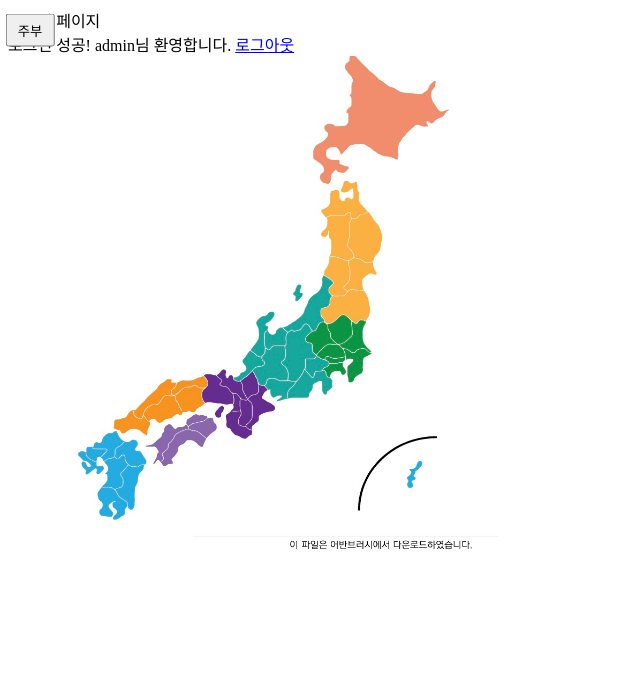
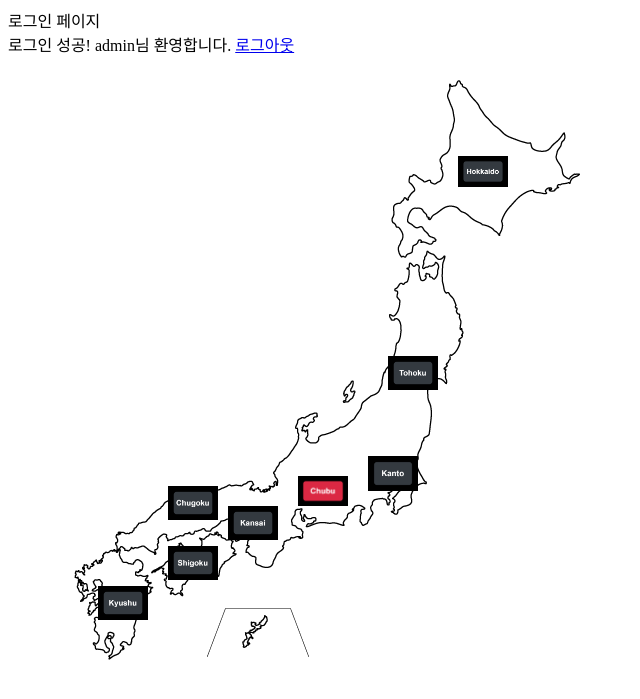
Before and after one commit to japantravelwebsite/login, a Django app: template users/templates/users/login.html in a window 1280 px wide. Shown: the top 699 px of the page, without its empty margins (0-640 px from the left). Run offline with Django 4.2, Linux system fonts and the light colour scheme; the template is opened without the code that fills it, so the values that code supplies are empty; a user stored in the database is signed in.

Commit message:
3/18 addmap_update

```diff
--- a/static/login.css
+++ b/static/login.css
@@ -1,12 +1,11 @@
-img{
+.picture{
     width: 500;
     height: 500;
 }
 
-.styled {
-    padding: 5px 10px;
-    text-align: center;
-    position: absolute;
+.chubu {
+    width: 10;
+    height: 5;
     top: 30px;
     left: 30px;
     transform: translate(-50%, -50%);
--- a/users/templates/users/login.html
+++ b/users/templates/users/login.html
@@ -1,4 +1,72 @@
-{% load static %}
+<!DOCTYPE html>
+<html>
+<head>
+   <title>Image on Image</title>
+   <style>
+      .container {
+         position: relative;
+      }
+
+      .chubu-image {
+         position: absolute;
+         top: 420px;
+         left: 290px;
+         z-index: 1;
+         width: 50px;
+      }
+      .chugoku-image {
+         position: absolute;
+         top: 430px;
+         left: 160px;
+         z-index: 1;
+         width: 50px;
+      }
+      .hokkaido-image {
+         position: absolute;
+         top: 100px;
+         left: 450px;
+         z-index: 1;
+         width: 50px;
+      }
+      .kansai-image {
+         position: absolute;
+         top: 450px;
+         left: 220px;
+         z-index: 1;
+         width: 50px;
+      }
+      .kyushu-image {
+         position: absolute;
+         top: 530px;
+         left: 90px;
+         z-index: 1;
+         width: 50px;
+      }
+      .shigoku-image {
+         position: absolute;
+         top: 490px;
+         left: 160px;
+         z-index: 1;
+         width: 50px;
+      }
+      .kanto-image {
+         position: absolute;
+         top: 400px;
+         left: 360px;
+         z-index: 1;
+         width: 50px;
+      }
+      .tohoku-image {
+         position: absolute;
+         top: 300px;
+         left: 380px;
+         z-index: 1;
+         width: 50px;
+      }
+   </style>
+</head>
+<body>
+    {% load static %}
 <link rel="stylesheet" href="{% static 'login.css' %}">
 로그인 페이지
 <br>
@@ -14,10 +82,10 @@
         <div><img src="{% static '1.png' %}" alt=""></div>
       </div>-->
 
-    <div>
+ <!--     <div>
         <button class="styled" onclick="location.href='jubu'">주부</button>
     </div>
- <!--      <div>
+     <div>
         <a href="{% url 'user:jubu' %}">주부지방</a>
     </div>
       <div>
@@ -29,7 +97,22 @@
             <button class="styled6" type="button">"주부지방6"</button>
             <button class="styled6" type="button">"주부지방7"</button>
         </div>-->
-    <div><img src="{% static '1.jpg' %}" alt=""></div>
+    <div>
+        <div class="container">
+            <img src="{% static '111.png' %}" alt="Background Image">
+            <img src="{% static 'chubu2.png' %}" alt="Top Image" class="chubu-image"  onclick="location.href='jubu'">
+            <img src="{% static 'chugoku.png' %}" alt="Top Image" class="chugoku-image"  onclick="location.href='login'">
+            <img src="{% static 'hokkaido.png' %}" alt="Top Image" class="hokkaido-image"  onclick="location.href='login'">
+            <img src="{% static 'kansai.png' %}" alt="Top Image" class="kansai-image"  onclick="location.href='login'">
+            <img src="{% static 'kyushu.png' %}" alt="Top Image" class="kyushu-image"  onclick="location.href='login'">
+            <img src="{% static 'shigoku.png' %}" alt="Top Image" class="shigoku-image"  onclick="location.href='login'">
+            <img src="{% static 'tohoku.png' %}" alt="Top Image" class="tohoku-image"  onclick="location.href='login'">
+            <img src="{% static 'kanto.png' %}" alt="Top Image" class="kanto-image"  onclick="location.href='login'">
+         </div>
+<!--        <div>
+            <button type="button" class="btm_image" id="img_btn"><img  src=></button>
+            <img class="chubu" src="{% static 'chubu.png' %}" alt="" onclick="location.href='jubu'"></div>
+        <img class="picture" src="{% static '111.png' %}" alt=""></div>-->
 
 
 {% else %}
@@ -51,3 +134,6 @@
 <a href="{% url 'user:signup' %}">회원가입</a>
 
 {% endif %}
+
+</body>
+</html>
```
Also changed, not shown: db.sqlite3, static/111.png (added), static/222.png (added), static/chubu.png (added), static/chubu2.png (added), static/chugoku.png (added), static/hokkaido.png (added), static/kansai.png (added), static/kanto.png (added), static/kyushu.png (added), static/shigoku.png (added), static/tohoku.png (added).
